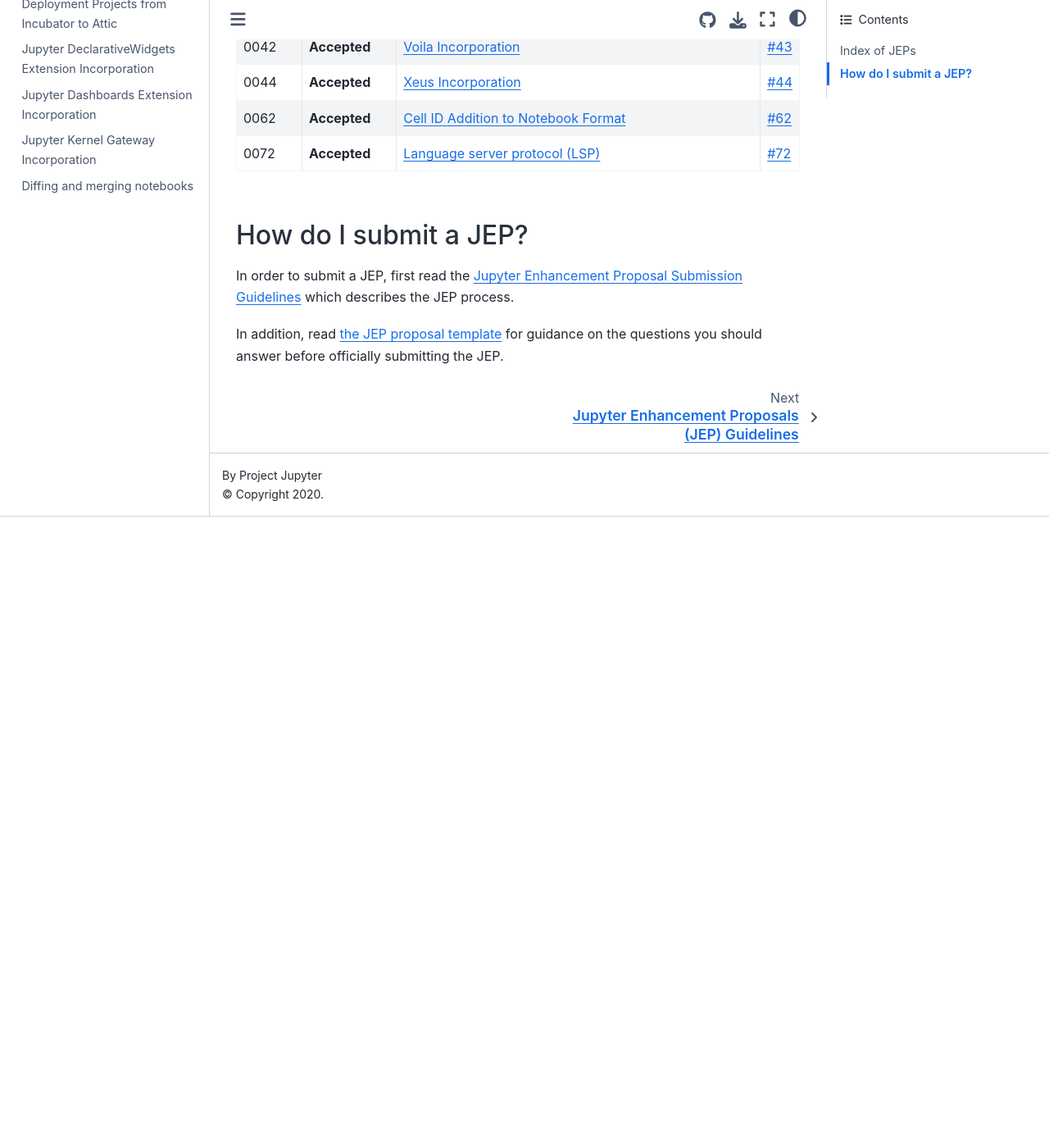
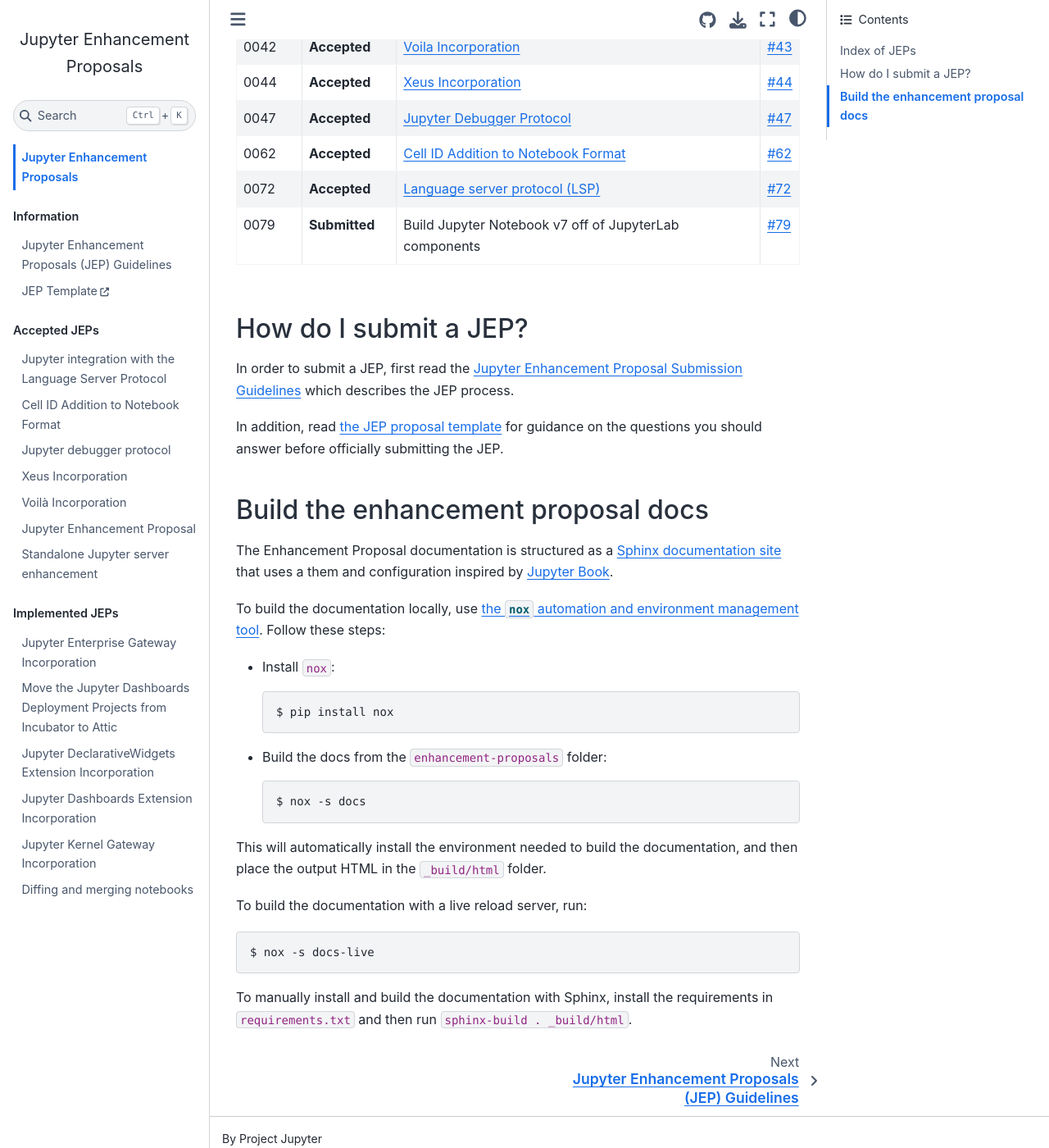
Before and after one commit to jupyter/enhancement-proposals, a Jupyter Book: the page built from README.md, in a window 1280 px wide and 1400 px high, scrolled down 1308 px. Shown: the whole window at 82% size. Built offline with Jupyter Book 1.0.4 settings and Sphinx 7.4.7 and the Sphinx Book theme 1.1.4, drawn with Linux system fonts in a browser that asks for light colours; before the commit the page ends 1938 px from its top, so only the background shows below that.

Commit message:
Convert build to a Sphinx site

````diff
--- a/72-language-server-protocol/language-server-protocol.md
+++ b/72-language-server-protocol/language-server-protocol.md
@@ -6,7 +6,9 @@
 date-started: 2021-06-27
 ---
 
-# Summary
+# Jupyter integration with the Language Server Protocol
+
+## Summary
 
 [jupyter(lab)-lsp](https://github.com/krassowski/jupyterlab-lsp) is a project bringing integration
 of language-specific IDE features (such as diagnostics, linting, autocompletion, refactoring) to the
@@ -20,7 +22,7 @@
 repository to a Jupyter-managed GitHub organization) but rather aimed to guide the process of
 formalizing and evolving the way of integrating Jupyter with LSP in general.
 
-# Motivation
+## Motivation
 
 A common criticism of the Jupyter environment (regardless of the front-end editor) and of the
 official Jupyter frontends (in light of recent, experimental support of feature-rich notebook
@@ -38,7 +40,7 @@
 Many language servers are community supported and available for free (see the community-maintained
 list of [language servers](https://langserver.org/)).
 
-# Guide-level explanation
+## Guide-level explanation
 
 Much like
 [Jupyter Kernel Messaging](https://jupyter-client.readthedocs.io/en/stable/messaging.html), LSP
@@ -59,14 +61,14 @@
 of maintaining these components at greater length, leveraging a good deal of the user and developer
 [documentation](https://jupyterlab-lsp.readthedocs.io/en/latest/?badge=latest).
 
-# Reference-level explanation
+## Reference-level explanation
 
 The current implementation of the LSP integration is a barely a proof of concept. We believe that a
 different implementation should be developed to take the more comprehensive use cases and diversity
 of the Jupyter ecosystem into account; we created detailed proposals for improvement and refactoring
 of our code as explained later.
 
-## Dealing with Jupyter notebooks complexity
+### Dealing with Jupyter notebooks complexity
 
 The following features need to be considered in the design:
 
@@ -81,7 +83,7 @@
   warn users about unused empty cells, out of order execution markers, etc., as briefly discussed in
   [#467](https://github.com/krassowski/jupyterlab-lsp/issues/467))
 
-## Current implementation
+### Current implementation
 
 Currently:
 
@@ -102,7 +104,7 @@
       specification of the LSP servers (where to look for an executable of the LSP server, for which
       languages/kernels given LSP server should be used, what is its display name, etc.)
 
-# Rationale and alternatives
+## Rationale and alternatives
 
 A previous (stale) JEP proposed to integrate LSP and to adopt Monaco editor, which would entail
 bringing a heavy dependency and large reliance on continuous development of Monaco by Microsoft; it
@@ -119,7 +121,7 @@
 Alternative formats to ipynb were proposed and sometimes the only motivation was a better
 IDE-features support.
 
-# Prior art
+## Prior art
 
 Multiple editors already support the Language Server Protocol, whether directly or via extension
 points, including VSCode, Atom, Brackets (Adobe), Spyder, Visual Studio and many more. The list of
@@ -136,7 +138,7 @@
 benefits, and kernel maintainer costs, of "embracing and extending" existing, non-Jupyter protocols
 rather than re-implementing.
 
-# Unresolved questions
+## Unresolved questions
 
 The current implementation can be improved by:
 
@@ -185,7 +187,7 @@
 - enabling integration with other packages providing completion suggestions
 - enabling use of multiple LSP servers for a single document
 
-# Future possibilities
+## Future possibilities
 
 - Amending the kernel messaging protocol to ask only for runtime (e.g. keys in a dictionary, columns
   in a data frame) and kernel-specific completions (e.g. magics), this is excluding static-analysis
--- a/README.md
+++ b/README.md
@@ -33,8 +33,10 @@
 | 0029 | **Accepted** | [Jupyter Enhancement Proposal updates](29-jep-process/jep-process.md) | [#29](https://github.com/jupyter/enhancement-proposals/pull/29) |
 | 0042 | **Accepted** | [Voila Incorporation](42-voila-incorporation/voila-incorporation.md) | [#43](https://github.com/jupyter/enhancement-proposals/pull/43) |
 | 0044 | **Accepted** | [Xeus Incorporation](44-xeus-incorporation/xeus-incorporation.md) | [#44](https://github.com/jupyter/enhancement-proposals/pull/44) |
+| 0047 | **Accepted** | [Jupyter Debugger Protocol](47-jupyter-debugger-protocol/jupyter-debugger-protocol.md) | [#47](https://github.com/jupyter/enhancement-proposals/pull/47) |
 | 0062 | **Accepted** | [Cell ID Addition to Notebook Format](62-cell-id/cell-id.md) | [#62](https://github.com/jupyter/enhancement-proposals/pull/62) |
 | 0072 | **Accepted** | [Language server protocol (LSP)](72-language-server-protocol/language-server-protocol.md) | [#72](https://github.com/jupyter/enhancement-proposals/pull/72) |
+| 0079 | **Submitted** | Build Jupyter Notebook v7 off of JupyterLab components | [#79](https://github.com/jupyter/enhancement-proposals/pull/79) |
 
 ## How do I submit a JEP?
 
@@ -44,3 +46,31 @@
 [the JEP proposal template](jupyter-enhancement-proposal-guidelines/JEP-TEMPLATE.md)
 for guidance on the questions you should answer before officially submitting
 the JEP.
+
+## Build the enhancement proposal docs
+
+The Enhancement Proposal documentation is structured as a [Sphinx documentation site](https://www.sphinx-doc.org/) that uses a them and configuration inspired by [Jupyter Book](https://jupyterbook.org).
+
+To build the documentation locally, use [the `nox` automation and environment management tool](https://nox.thea.codes/).
+Follow these steps:
+
+- Install `nox`:
+
+  ```console
+  $ pip install nox
+  ```
+- Build the docs from the `enhancement-proposals` folder:
+
+  ```console
+  $ nox -s docs
+  ```
+
+This will automatically install the environment needed to build the documentation, and then place the output HTML in the `_build/html` folder.
+
+To build the documentation with a live reload server, run:
+
+```console
+$ nox -s docs-live
+```
+
+To manually install and build the documentation with Sphinx, install the requirements in `requirements.txt` and then run `sphinx-build . _build/html`.
--- a/_toc.yml
+++ b/_toc.yml
@@ -9,7 +9,9 @@
 
 - caption: Accepted JEPs
   chapters:
+  - file: 72-language-server-protocol/language-server-protocol.md
   - file: 62-cell-id/cell-id
+  - file: 47-jupyter-debugger-protocol/jupyter-debugger-protocol.md
   - file: 44-xeus-incorporation/xeus-incorporation
   - file: 42-voila-incorporation/voila-incorporation
   - file: 29-jep-process/jep-process
--- /dev/null
+++ b/requirements.txt
@@ -0,0 +1,5 @@
+linkify-it-py
+myst-parser
+sphinx-book-theme
+sphinx-copybutton
+sphinx_external_toc
````
Also changed, not shown: 47-jupyter-debugger-protocol/jupyter-debugger-protocol.md (renamed from jupyter-debugger-protocol/jupyter-debugger-protocol.md, +1 -1 lines), conf.py (added, +31 -0 lines), noxfile.py (added, +26 -0 lines), 4 other files.
